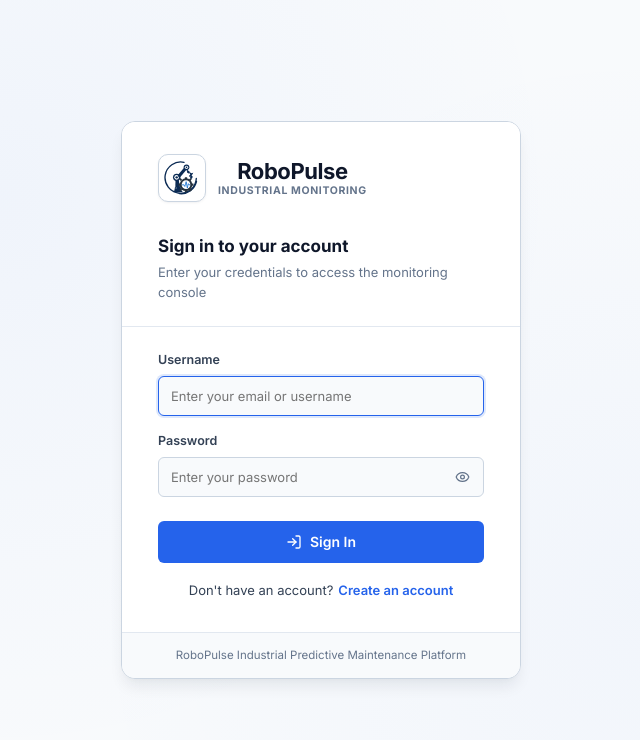
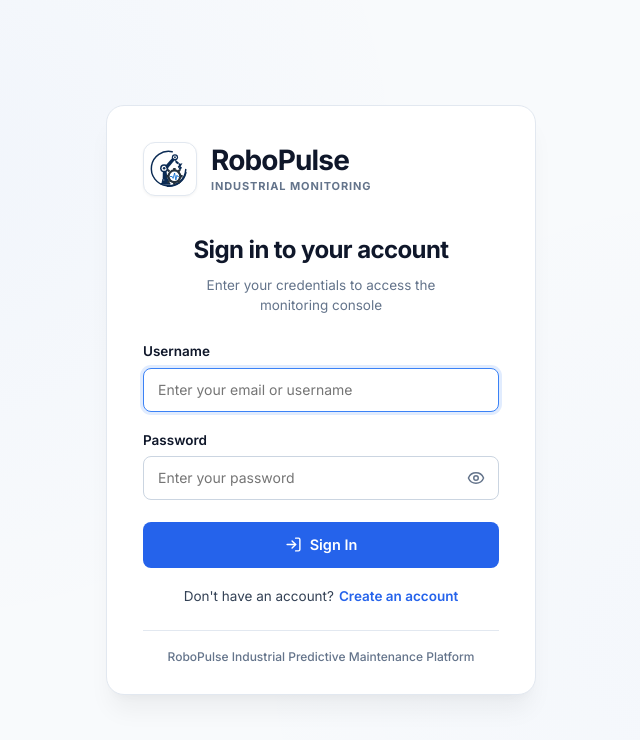
Before and after one commit to tathangaduraisiva/RoboPulse, a React (Vite) app in the folder frontend/: page / in a window 1280 px wide. Shown: the top 740 px of the page, without its empty margins (319-959 px from the left). Built offline with nearby package versions, Linux system fonts and the light colour scheme.

Commit message:
match-login-page-to-reference-design

```diff
--- a/frontend/src/pages/LoginPage.tsx
+++ b/frontend/src/pages/LoginPage.tsx
@@ -62,6 +62,7 @@ export const LoginPage: React.FC<LoginPageProps> = ({ onLogin }) => {
         justifyContent: 'center',
         zIndex: 9999,
         padding: '24px',
+        overflowY: 'auto',
       }}
     >
       <div
@@ -69,7 +70,7 @@ export const LoginPage: React.FC<LoginPageProps> = ({ onLogin }) => {
           position: 'absolute',
           inset: 0,
           backgroundImage:
-            'radial-gradient(circle at 25% 25%, rgba(37, 99, 235, 0.04) 0%, transparent 50%), radial-gradient(circle at 75% 75%, rgba(37, 99, 235, 0.03) 0%, transparent 50%)',
+            'radial-gradient(circle at 20% 20%, rgba(37, 99, 235, 0.03) 0%, transparent 40%), radial-gradient(circle at 80% 80%, rgba(37, 99, 235, 0.02) 0%, transparent 40%)',
           pointerEvents: 'none',
         }}
       />
@@ -77,71 +78,73 @@ export const LoginPage: React.FC<LoginPageProps> = ({ onLogin }) => {
       <div
         style={{
           width: '100%',
-          maxWidth: '400px',
-          backgroundColor: 'var(--bg-surface)',
-          border: '1px solid var(--border-default)',
-          borderRadius: 'var(--radius-lg)',
-          boxShadow: 'var(--shadow-lg)',
-          overflow: 'hidden',
+          maxWidth: '430px',
+          backgroundColor: '#ffffff',
+          border: '1px solid #e2e8f0',
+          borderRadius: '18px',
+          boxShadow: '0 20px 25px -5px rgba(0, 0, 0, 0.05), 0 8px 10px -6px rgba(0, 0, 0, 0.03)',
           position: 'relative',
+          padding: '36px 36px 28px',
         }}
       >
-        <div
-          style={{
-            padding: '32px 36px 24px',
-            borderBottom: '1px solid var(--border-subtle)',
-            backgroundColor: 'var(--bg-surface)',
-          }}
-        >
+        {/* Branding Block */}
         <button
           type="button"
           onClick={() => navigate('/')}
           style={{
             display: 'flex',
             alignItems: 'center',
-              gap: '12px',
-              marginBottom: '32px',
+            gap: '14px',
+            marginBottom: '36px',
             background: 'none',
             border: 'none',
             padding: 0,
             cursor: 'pointer',
+            textAlign: 'left',
           }}
         >
           <div
             style={{
-                width: '48px',
-                height: '48px',
+              width: '54px',
+              height: '54px',
               backgroundColor: '#ffffff',
-                border: '1px solid var(--border-default)',
-                borderRadius: 'var(--radius-md)',
+              border: '1px solid #e2e8f0',
+              borderRadius: '12px',
               display: 'flex',
               alignItems: 'center',
               justifyContent: 'center',
               overflow: 'hidden',
-                padding: '3px',
-                boxShadow: 'var(--shadow-sm)',
+              padding: '4px',
+              boxShadow: '0 1px 3px 0 rgba(0, 0, 0, 0.05)',
+              flexShrink: 0,
             }}
           >
-              <img src="/logo.svg" alt="RoboPulse logo" style={{ width: '100%', height: '100%', objectFit: 'contain' }} />
+            <img
+              src="/logo.svg"
+              alt="RoboPulse logo"
+              style={{ width: '100%', height: '100%', objectFit: 'contain' }}
+            />
           </div>
           <div>
             <div
               style={{
-                  fontSize: '22px',
-                  fontWeight: 700,
-                  color: 'var(--text-primary)',
-                  letterSpacing: '-0.02em',
+                fontSize: '28px',
+                fontWeight: 800,
+                color: '#0f172a',
+                letterSpacing: '-0.03em',
+                lineHeight: 1.1,
               }}
             >
               RoboPulse
             </div>
             <div
               style={{
-                  fontSize: '10.5px',
-                  color: 'var(--text-muted)',
+                fontSize: '11px',
+                color: '#64748b',
                 fontWeight: 700,
-                  letterSpacing: '0.06em',
+                letterSpacing: '0.08em',
                 textTransform: 'uppercase',
+                marginTop: '3px',
               }}
             >
               INDUSTRIAL MONITORING
@@ -149,30 +152,44 @@ export const LoginPage: React.FC<LoginPageProps> = ({ onLogin }) => {
           </div>
         </button>
 
-          <h2
+        {/* Heading & Subtitle */}
+        <div style={{ textAlign: 'center', marginBottom: '26px' }}>
+          <h1
             style={{
-              fontSize: '17px',
-              fontWeight: 700,
-              color: 'var(--text-primary)',
-              margin: 0,
+              fontSize: '24px',
+              fontWeight: 800,
+              color: '#0f172a',
+              margin: '0 0 8px',
+              letterSpacing: '-0.025em',
             }}
           >
             Sign in to your account
-          </h2>
-          <p style={{ fontSize: '13px', color: 'var(--text-muted)', marginTop: '4px' }}>
+          </h1>
+          <p
+            style={{
+              fontSize: '13.5px',
+              color: '#64748b',
+              margin: 0,
+              lineHeight: 1.45,
+              maxWidth: '300px',
+              marginLeft: 'auto',
+              marginRight: 'auto',
+            }}
+          >
             Enter your credentials to access the monitoring console
           </p>
         </div>
 
-        <form onSubmit={handleSubmit} style={{ padding: '24px 36px 32px' }}>
+        {/* Form */}
+        <form onSubmit={handleSubmit}>
           {error && (
             <div
               style={{
-                marginBottom: '16px',
+                marginBottom: '18px',
                 padding: '10px 14px',
                 backgroundColor: '#fef2f2',
                 border: '1px solid #fecaca',
-                borderRadius: 'var(--radius-sm)',
+                borderRadius: '8px',
                 color: '#dc2626',
                 fontSize: '13px',
                 fontWeight: 500,
@@ -185,11 +202,11 @@ export const LoginPage: React.FC<LoginPageProps> = ({ onLogin }) => {
           {successMessage && (
             <div
               style={{
-                marginBottom: '16px',
+                marginBottom: '18px',
                 padding: '10px 14px',
                 backgroundColor: '#ecfdf5',
                 border: '1px solid #a7f3d0',
-                borderRadius: 'var(--radius-sm)',
+                borderRadius: '8px',
                 color: '#166534',
                 fontSize: '13px',
                 fontWeight: 500,
@@ -199,14 +216,15 @@ export const LoginPage: React.FC<LoginPageProps> = ({ onLogin }) => {
             </div>
           )}
 
-          <div style={{ marginBottom: '16px' }}>
+          {/* Username Field */}
+          <div style={{ marginBottom: '18px' }}>
             <label
               htmlFor="login-username"
               style={{
                 display: 'block',
-                fontSize: '12.5px',
+                fontSize: '13.5px',
                 fontWeight: 600,
-                color: 'var(--text-secondary)',
+                color: '#0f172a',
                 marginBottom: '6px',
               }}
             >
@@ -222,35 +240,37 @@ export const LoginPage: React.FC<LoginPageProps> = ({ onLogin }) => {
               placeholder="Enter your email or username"
               style={{
                 width: '100%',
-                height: '40px',
-                padding: '0 12px',
-                border: '1px solid var(--border-default)',
-                borderRadius: 'var(--radius-sm)',
-                fontSize: '13px',
-                color: 'var(--text-primary)',
-                backgroundColor: 'var(--bg-surface-secondary)',
+                height: '44px',
+                padding: '0 14px',
+                border: '1px solid #cbd5e1',
+                borderRadius: '8px',
+                fontSize: '14px',
+                color: '#0f172a',
+                backgroundColor: '#ffffff',
                 outline: 'none',
+                boxSizing: 'border-box',
                 transition: 'border-color 0.15s ease, box-shadow 0.15s ease',
               }}
               onFocus={(e) => {
-                e.currentTarget.style.borderColor = 'var(--accent-primary)';
-                e.currentTarget.style.boxShadow = '0 0 0 2px rgba(37, 99, 235, 0.15)';
+                e.currentTarget.style.borderColor = '#3b82f6';
+                e.currentTarget.style.boxShadow = '0 0 0 3px rgba(59, 130, 246, 0.15)';
               }}
               onBlur={(e) => {
-                e.currentTarget.style.borderColor = 'var(--border-default)';
+                e.currentTarget.style.borderColor = '#cbd5e1';
                 e.currentTarget.style.boxShadow = 'none';
               }}
             />
           </div>
 
-          <div style={{ marginBottom: '24px' }}>
+          {/* Password Field */}
+          <div style={{ marginBottom: '22px' }}>
             <label
               htmlFor="login-password"
               style={{
                 display: 'block',
-                fontSize: '12.5px',
+                fontSize: '13.5px',
                 fontWeight: 600,
-                color: 'var(--text-secondary)',
+                color: '#0f172a',
                 marginBottom: '6px',
               }}
             >
@@ -266,22 +286,23 @@ export const LoginPage: React.FC<LoginPageProps> = ({ onLogin }) => {
                 autoComplete="current-password"
                 style={{
                   width: '100%',
-                  height: '40px',
-                  padding: '0 40px 0 12px',
-                  border: '1px solid var(--border-default)',
-                  borderRadius: 'var(--radius-sm)',
-                  fontSize: '13px',
-                  color: 'var(--text-primary)',
-                  backgroundColor: 'var(--bg-surface-secondary)',
+                  height: '44px',
+                  padding: '0 42px 0 14px',
+                  border: '1px solid #cbd5e1',
+                  borderRadius: '8px',
+                  fontSize: '14px',
+                  color: '#0f172a',
+                  backgroundColor: '#ffffff',
                   outline: 'none',
+                  boxSizing: 'border-box',
                   transition: 'border-color 0.15s ease, box-shadow 0.15s ease',
                 }}
                 onFocus={(e) => {
-                  e.currentTarget.style.borderColor = 'var(--accent-primary)';
-                  e.currentTarget.style.boxShadow = '0 0 0 2px rgba(37, 99, 235, 0.15)';
+                  e.currentTarget.style.borderColor = '#3b82f6';
+                  e.currentTarget.style.boxShadow = '0 0 0 3px rgba(59, 130, 246, 0.15)';
                 }}
                 onBlur={(e) => {
-                  e.currentTarget.style.borderColor = 'var(--border-default)';
+                  e.currentTarget.style.borderColor = '#cbd5e1';
                   e.currentTarget.style.boxShadow = 'none';
                 }}
               />
@@ -293,31 +314,34 @@ export const LoginPage: React.FC<LoginPageProps> = ({ onLogin }) => {
                   right: '10px',
                   top: '50%',
                   transform: 'translateY(-50%)',
-                  color: 'var(--text-muted)',
+                  color: '#64748b',
                   background: 'none',
                   border: 'none',
                   cursor: 'pointer',
                   display: 'flex',
+                  alignItems: 'center',
+                  justifyContent: 'center',
                   padding: '4px',
                 }}
                 aria-label={showPassword ? 'Hide password' : 'Show password'}
               >
-                {showPassword ? <EyeOff size={15} /> : <Eye size={15} />}
+                {showPassword ? <EyeOff size={18} /> : <Eye size={18} />}
               </button>
             </div>
           </div>
 
+          {/* Sign In Button */}
           <button
             type="submit"
             disabled={loading}
             style={{
               width: '100%',
-              height: '42px',
-              backgroundColor: loading ? '#93c5fd' : 'var(--accent-primary)',
+              height: '46px',
+              backgroundColor: loading ? '#93c5fd' : '#2563eb',
               color: '#ffffff',
               border: 'none',
-              borderRadius: 'var(--radius-sm)',
-              fontSize: '14px',
+              borderRadius: '8px',
+              fontSize: '14.5px',
               fontWeight: 600,
               cursor: loading ? 'not-allowed' : 'pointer',
               display: 'flex',
@@ -325,24 +349,27 @@ export const LoginPage: React.FC<LoginPageProps> = ({ onLogin }) => {
               justifyContent: 'center',
               gap: '8px',
               transition: 'background-color 0.15s ease',
+              boxSizing: 'border-box',
             }}
             onMouseEnter={(e) => {
-              if (!loading) e.currentTarget.style.backgroundColor = 'var(--accent-primary-hover)';
+              if (!loading) e.currentTarget.style.backgroundColor = '#1d4ed8';
             }}
             onMouseLeave={(e) => {
-              if (!loading) e.currentTarget.style.backgroundColor = 'var(--accent-primary)';
+              if (!loading) e.currentTarget.style.backgroundColor = '#2563eb';
             }}
           >
-            <LogIn size={16} />
+            <LogIn size={17} />
             <span>{loading ? 'Signing in...' : 'Sign In'}</span>
           </button>
 
+          {/* Sign Up Navigation */}
           <div
             style={{
               textAlign: 'center',
               marginTop: '18px',
-              fontSize: '13px',
-              color: 'var(--text-secondary)',
+              marginBottom: '24px',
+              fontSize: '13.5px',
+              color: '#334155',
               display: 'flex',
               alignItems: 'center',
               justifyContent: 'center',
@@ -356,9 +383,9 @@ export const LoginPage: React.FC<LoginPageProps> = ({ onLogin }) => {
               style={{
                 background: 'none',
                 border: 'none',
-                color: 'var(--accent-primary)',
+                color: '#2563eb',
                 fontWeight: 600,
-                fontSize: '13px',
+                fontSize: '13.5px',
                 cursor: 'pointer',
                 padding: 0,
                 textDecoration: 'none',
@@ -375,15 +402,23 @@ export const LoginPage: React.FC<LoginPageProps> = ({ onLogin }) => {
           </div>
         </form>
 
+        {/* Footer Divider & Text */}
         <div
           style={{
-            padding: '14px 36px',
-            borderTop: '1px solid var(--border-subtle)',
-            backgroundColor: 'var(--bg-surface-secondary)',
+            borderTop: '1px solid #e2e8f0',
+            paddingTop: '18px',
             textAlign: 'center',
           }}
         >
-          <p style={{ fontSize: '11.5px', color: 'var(--text-muted)' }}>
+          <p
+            style={{
+              margin: 0,
+              fontSize: '12px',
+              color: '#64748b',
+              fontWeight: 500,
+              lineHeight: 1.4,
+            }}
+          >
             RoboPulse Industrial Predictive Maintenance Platform
           </p>
         </div>
```
Lines whose indentation alone changed are shown as unchanged.
